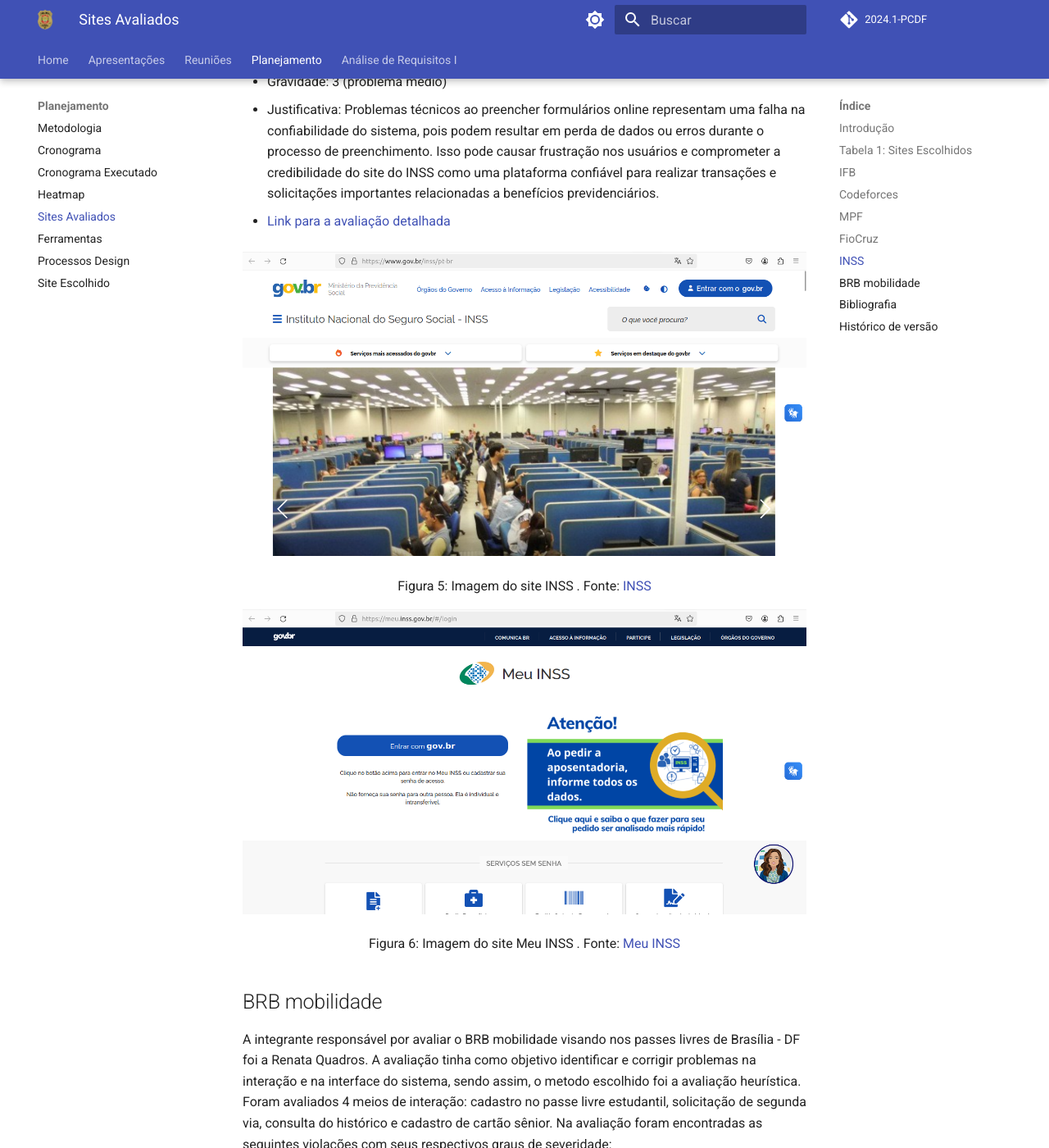
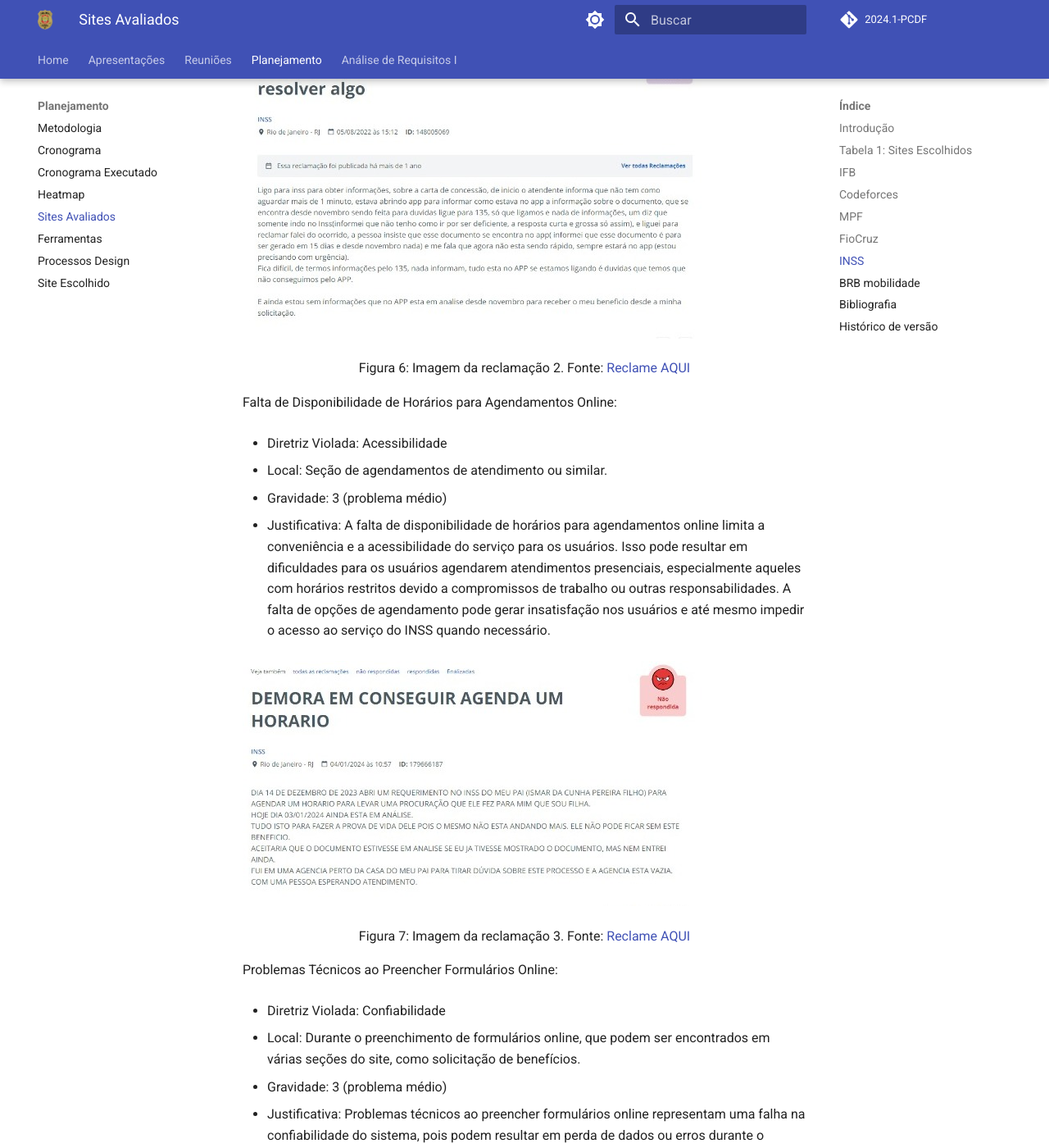
Before and after one commit to Interacao-Humano-Computador/2024.1-PCDF, an MkDocs documentation site: the page built from docs/planejamento/sitesAvaliados.md, in a window 1280 px wide and 1400 px high, scrolled down 5821 px. Shown: the whole window at 82% size. Built offline with MkDocs 1.6.1 and Material for MkDocs 9.7.7, drawn with Linux system fonts in a browser that asks for light colours; comment, search, counter and statistics services are not loaded; some of the changed text lies outside the part shown.

Commit message:
Add imagens INSS

```diff
--- a/docs/planejamento/sitesAvaliados.md
+++ b/docs/planejamento/sitesAvaliados.md
@@ -115,6 +118,14 @@
 
 *  Justificativa: A lentidão no carregamento das páginas pode causar frustração e impaciência nos usuários, especialmente aqueles que buscam informações urgentes ou precisam realizar transações rapidamente. Isso pode resultar em uma experiência negativa do usuário, levando à diminuição da satisfação e possivelmente ao abandono do site em busca de alternativas mais eficientes.
 
+
+![Reclamação INSS](../assets/planejamento/insscarregamento.jpeg)
+<div align="center">
+    <p> Figura 5: Imagem da reclamação 1. Fonte:
+        <a href="https://www.reclameaqui.com.br/inss/">Reclame AQUI</a>
+    </p>
+</div>
+
 Dificuldade em Encontrar Informações Específicas sobre Benefícios e Serviços:
 
 *  Diretriz Violada: Navegabilidade.
@@ -124,6 +135,15 @@
 *  Gravidade: 3 (problema médio).
 
 *  Justificativa: A dificuldade em localizar informações específicas sobre benefícios e serviços pode causar confusão e desorientação nos usuários, dificultando o acesso aos recursos necessários. Isso pode levar a uma experiência frustrante e prolongada no site, além de aumentar a probabilidade de erros nas solicitações de benefícios, prejudicando assim a eficácia do serviço prestado pelo INSS.
+
+
+![Reclamação INSS](../assets/planejamento/inssinfo.jpeg)
+<div align="center">
+    <p> Figura 6: Imagem da reclamação 2. Fonte:
+        <a href="https://www.reclameaqui.com.br/inss/">Reclame AQUI</a>
+    </p>
+</div>
+
 
 Falta de Disponibilidade de Horários para Agendamentos Online:
 
@@ -135,6 +155,16 @@
 
 *  Justificativa: A falta de disponibilidade de horários para agendamentos online limita a conveniência e a acessibilidade do serviço para os usuários. Isso pode resultar em dificuldades para os usuários agendarem atendimentos presenciais, especialmente aqueles com horários restritos devido a compromissos de trabalho ou outras responsabilidades. A falta de opções de agendamento pode gerar insatisfação nos usuários e até mesmo impedir o acesso ao serviço do INSS quando necessário.
 
+
+![Reclamação INSS](../assets/planejamento/inssagendamento.jpeg)
+<div align="center">
+    <p> Figura 7: Imagem da reclamação 3. Fonte:
+        <a href="https://www.reclameaqui.com.br/inss/">Reclame AQUI</a>
+    </p>
+</div>
+
+
+
 Problemas Técnicos ao Preencher Formulários Online:
 
 *  Diretriz Violada: Confiabilidade
@@ -145,20 +175,49 @@
 
 *  Justificativa: Problemas técnicos ao preencher formulários online representam uma falha na confiabilidade do sistema, pois podem resultar em perda de dados ou erros durante o processo de preenchimento. Isso pode causar frustração nos usuários e comprometer a credibilidade do site do INSS como uma plataforma confiável para realizar transações e solicitações importantes relacionadas a benefícios previdenciários.
 
-* [Link para a avaliação detalhada](https://unbbr-my.sharepoint.com/:w:/g/personal/221022720_aluno_unb_br/EU-NhWTYeJpKge2yfrmly_8Ba2BZ3y_QRqfK5v9K5DeyKg?e=oDcv6a)
+![Reclamação INSS](../assets/planejamento/inssformulario.jpeg)
+<div align="center">
+    <p> Figura 8: Imagem da reclamação 4. Fonte:
+        <a href="https://www.reclameaqui.com.br/inss/">Reclame AQUI</a>
+    </p>
+</div>
 
 ![Site INSS](../assets/planejamento/inss.png)
 <div align="center">
-    <p> Figura 5: Imagem do site INSS . Fonte:
+    <p> Figura 9: Imagem do site INSS . Fonte:
         <a href="https://www.gov.br/inss/pt-br">INSS</a>
     </p>
 </div>
+
 ![Site Meu INSS](../assets/planejamento/meuinss.png)
 <div align="center">
-    <p> Figura 6: Imagem do site Meu INSS . Fonte:
+    <p> Figura 10: Imagem do site Meu INSS 1. Fonte:
         <a href="https://meu.inss.gov.br">Meu INSS</a>
     </p>
 </div>
+
+![Site Meu INSS](../assets/planejamento/inssservicos.jpeg)
+<div align="center">
+    <p> Figura 11: Imagem do site Meu INSS 2. Fonte:
+        <a href="https://meu.inss.gov.br">Meu INSS</a>
+    </p>
+</div>
+
+![Site Meu INSS](../assets/planejamento/inssagenda.jpeg)
+<div align="center">
+    <p> Figura 12: Imagem do site Meu INSS 3. Fonte:
+        <a href="https://meu.inss.gov.br">Meu INSS</a>
+    </p>
+</div>
+
+![Site Meu INSS](../assets/planejamento/inssmaisacessos.jpeg)
+<div align="center">
+    <p> Figura 13: Imagem do site Meu INSS 4. Fonte:
+        <a href="https://meu.inss.gov.br">Meu INSS</a>
+    </p>
+</div>
+
+
 
 <a id="brb-mobilidade"></a>
 ## BRB mobilidade
@@ -188,7 +247,7 @@
 
 ![Site BRB Mobilidade](../assets/planejamento/brbMobilidade.png)
 <div align="center">
-    <p> Figura 7: Imagem do site BRB Mobilidade . Fonte:
+    <p> Figura 11: Imagem do site BRB Mobilidade . Fonte:
         <a href="https://novo.brb.com.br/solucoes-de-governo/mobilidade">BRB Mobilidade</a>
     </p>
 </div>
```
Also changed, not shown: other parts of docs/planejamento/sitesAvaliados.md (+3 -0 lines), docs/assets/planejamento/inssagenda.jpeg (added), docs/assets/planejamento/inssagendamento.jpeg (added), docs/assets/planejamento/insscarregamento.jpeg (added), docs/assets/planejamento/inssformulario.jpeg (added), docs/assets/planejamento/inssinfo.jpeg (added), docs/assets/planejamento/inssmaisacessos.jpeg (added), docs/assets/planejamento/inssservicos.jpeg (added).
